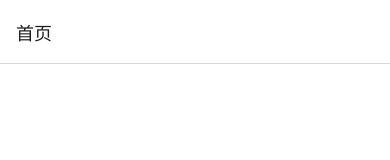
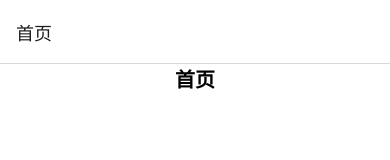
Before and after one commit to CodeTrip-FrontEndCamp/tourism-diary, a React Native app: screen /Login in a window 390 px wide. Shown: the top 160 px of the page. Built offline with nearby package versions, Linux system fonts and the light colour scheme.

Commit message:
feat: 更新首页组件，调整首页文本样式并修改依赖版本

```diff
--- a/package.json
+++ b/package.json
@@ -19,7 +19,7 @@
     "expo-status-bar": "~2.2.3",
     "react": "19.0.0",
     "react-native": "0.79.2",
-    "react-native-gesture-handler": "^2.25.0",
+    "react-native-gesture-handler": "~2.24.0",
     "react-native-image-picker": "^8.2.1",
     "react-native-safe-area-context": "^5.4.0",
     "react-native-screens": "^4.10.0",
--- a/src/modules/home/Home.tsx
+++ b/src/modules/home/Home.tsx
@@ -9,7 +9,11 @@ export default () => {
 
     return(
         <View style={styles.root}>
-
+            <Text style={{
+                fontSize: 20,
+                color: 'black',
+                fontWeight: 'bold',
+            }}>首页</Text>
         </View>
     );
 }
```
Also changed, not shown: 1 other file (tests, documents, lock files or other folders).
